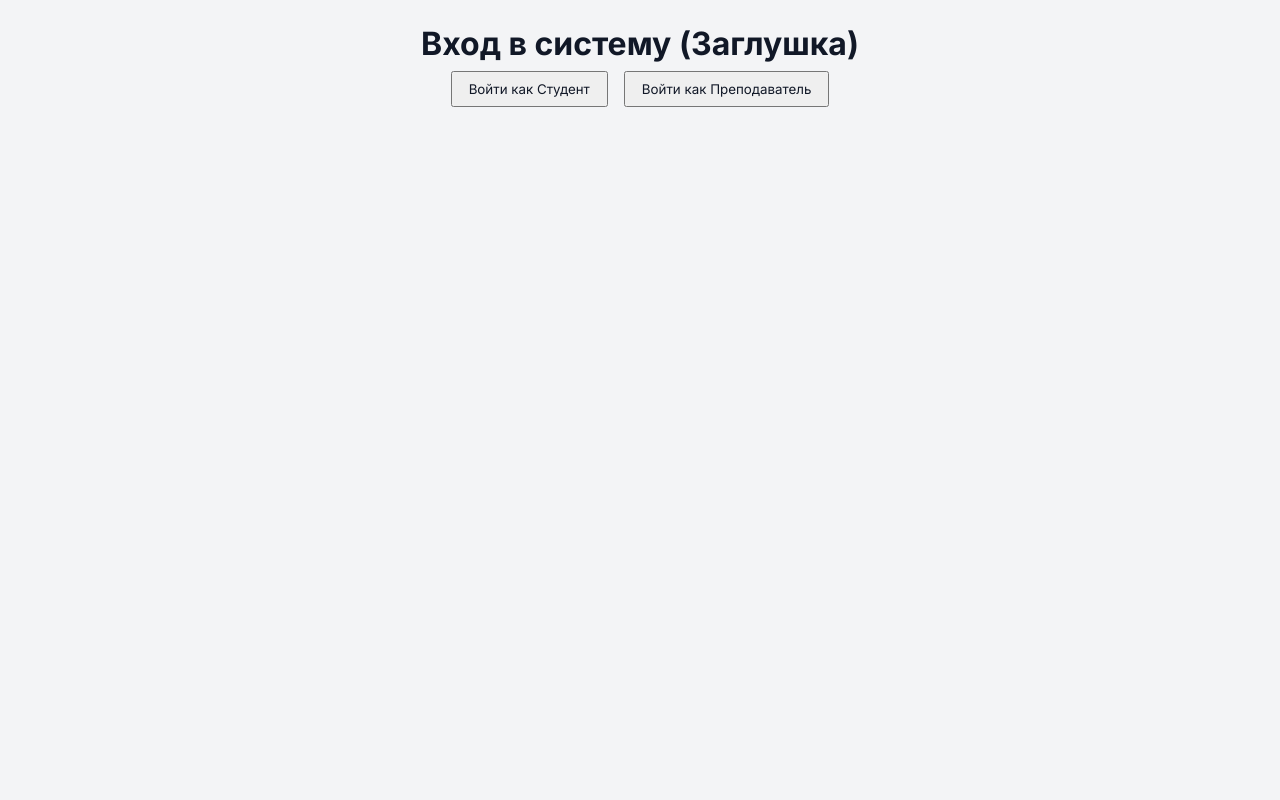
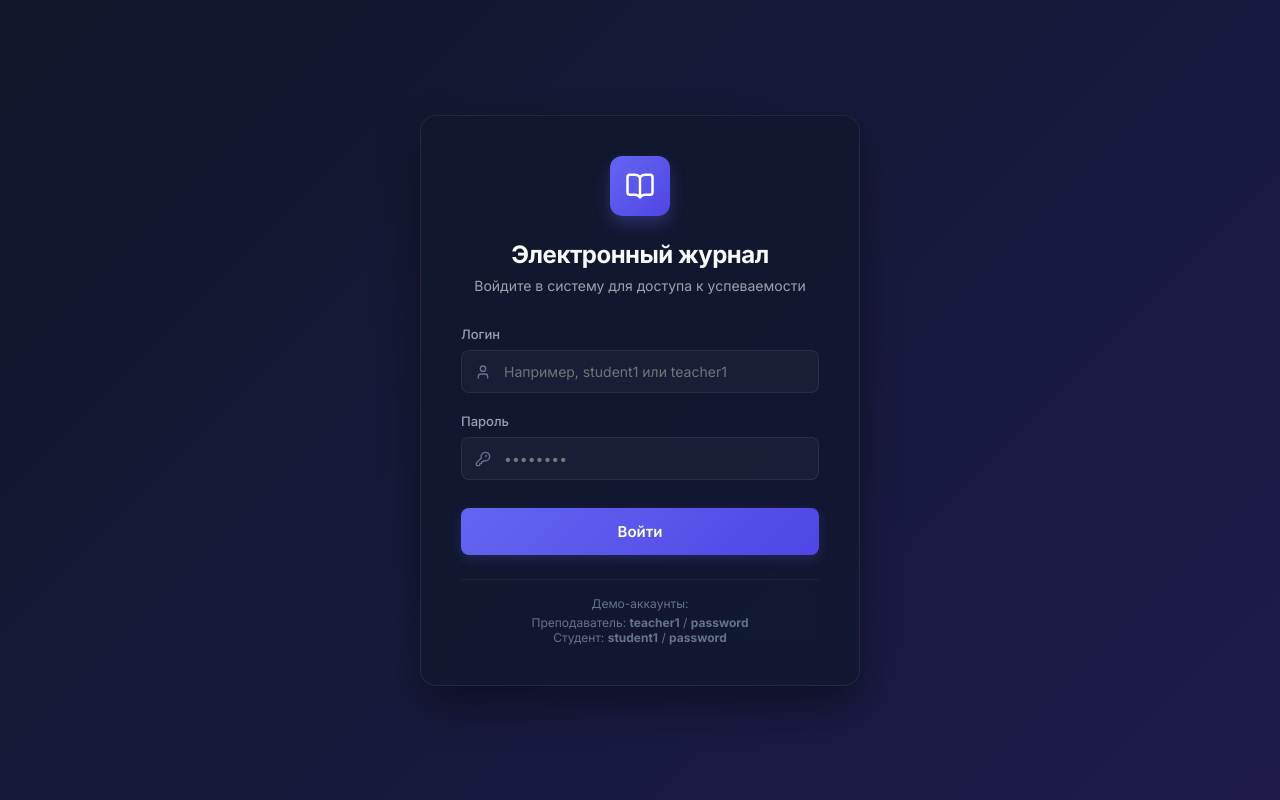
Before and after one commit to bytemeprod/web-gradebook, a React (Vite) app in the folder client/: page /login in a window 1280 px wide. Built offline with nearby package versions, Linux system fonts and the light colour scheme.

Commit message:
feat: implement beautiful Login Page and integrate with API login and auth context routing

```diff
--- a/client/src/App.tsx
+++ b/client/src/App.tsx
@@ -3,21 +3,7 @@ import { BrowserRouter, Routes, Route, Navigate } from "react-router-dom";
 import { AuthProvider, useAuth } from "./context/AuthContext.tsx";
 import ProtectedRoute from "./components/ProtectedRoute.tsx";
 import PublicRoute from "./components/PublicRoute.tsx";
-
-// Placeholder Components (will be replaced by actual pages in subsequent commits)
-const LoginPlaceholder = () => {
-  const { login } = useAuth();
-  const handleLogin = (role: "student" | "teacher") => {
-    login(role === "student" ? "student1" : "teacher1", "password");
-  };
-  return (
-    <div style={{ padding: 24, textAlign: "center" }}>
-      <h1>Вход в систему (Заглушка)</h1>
-      <button onClick={() => handleLogin("student")} style={{ margin: 8, padding: "8px 16px" }}>Войти как Студент</button>
-      <button onClick={() => handleLogin("teacher")} style={{ margin: 8, padding: "8px 16px" }}>Войти как Преподаватель</button>
-    </div>
-  );
-};
+import Login from "./pages/Login.tsx";
 
 const StudentHomePlaceholder = () => <div><h1>Личный кабинет студента</h1><p>Расписание</p></div>;
 const StudentGradebookPlaceholder = () => <div><h1>Электронный журнал студента</h1></div>;
@@ -40,7 +26,7 @@ const App: React.FC = () => {
         <Routes>
           {/* Public Routes */}
           <Route element={<PublicRoute />}>
-            <Route path="/login" element={<LoginPlaceholder />} />
+            <Route path="/login" element={<Login />} />
           </Route>
 
           {/* Root Redirect */}
--- /dev/null
+++ b/client/src/pages/Login.tsx
@@ -0,0 +1,214 @@
+import React, { useState } from "react";
+import { useAuth } from "../context/AuthContext.tsx";
+import { BookOpen, KeyRound, User } from "lucide-react";
+
+const Login: React.FC = () => {
+  const { login } = useAuth();
+  const [username, setUsername] = useState("");
+  const [password, setPassword] = useState("");
+  const [error, setError] = useState<string | null>(null);
+  const [isSubmitting, setIsSubmitting] = useState(false);
+
+  const handleSubmit = async (e: React.FormEvent) => {
+    e.preventDefault();
+    setError(null);
+
+    if (!username.trim() || !password.trim()) {
+      setError("Пожалуйста, заполните все поля.");
+      return;
+    }
+
+    setIsSubmitting(true);
+    try {
+      await login(username, password);
+    } catch (err: any) {
+      setError(err.message || "Неверное имя пользователя или пароль.");
+      setIsSubmitting(false);
+    }
+  };
+
+  return (
+    <div className="login-page">
+      <style>{`
+        .login-page {
+          min-height: 100vh;
+          display: flex;
+          align-items: center;
+          justify-content: center;
+          background: linear-gradient(135deg, #0f172a 0%, #1e1b4b 100%);
+          padding: 24px;
+          color: #f8fafc;
+        }
+        .login-card {
+          width: 100%;
+          max-width: 440px;
+          background: rgba(15, 23, 42, 0.65);
+          backdrop-filter: blur(20px);
+          -webkit-backdrop-filter: blur(20px);
+          border: 1px solid rgba(255, 255, 255, 0.08);
+          box-shadow: 0 20px 40px rgba(0, 0, 0, 0.4);
+          border-radius: var(--radius-lg);
+          padding: 40px;
+          text-align: center;
+        }
+        .login-logo {
+          display: inline-flex;
+          align-items: center;
+          justify-content: center;
+          width: 60px;
+          height: 60px;
+          border-radius: var(--radius-md);
+          background: linear-gradient(135deg, #6366f1 0%, #4f46e5 100%);
+          margin-bottom: 24px;
+          color: white;
+          box-shadow: 0 8px 16px rgba(99, 102, 241, 0.3);
+        }
+        .login-title {
+          font-size: 24px;
+          font-weight: 700;
+          margin-bottom: 8px;
+          letter-spacing: -0.5px;
+        }
+        .login-subtitle {
+          font-size: 14px;
+          color: var(--text-muted);
+          margin-bottom: 32px;
+        }
+        .form-group {
+          margin-bottom: 20px;
+          text-align: left;
+        }
+        .form-label {
+          display: block;
+          font-size: 13px;
+          font-weight: 500;
+          margin-bottom: 8px;
+          color: #94a3b8;
+        }
+        .input-wrapper {
+          position: relative;
+          display: flex;
+          align-items: center;
+        }
+        .input-icon {
+          position: absolute;
+          left: 14px;
+          color: #64748b;
+        }
+        .form-input {
+          width: 100%;
+          padding: 12px 14px 12px 42px;
+          background: rgba(255, 255, 255, 0.03);
+          border: 1px solid rgba(255, 255, 255, 0.08);
+          border-radius: var(--radius-sm);
+          color: white;
+          font-size: 14px;
+          transition: border-color var(--transition-fast), background var(--transition-fast);
+        }
+        .form-input:focus {
+          outline: none;
+          border-color: #6366f1;
+          background: rgba(255, 255, 255, 0.06);
+        }
+        .error-banner {
+          background: rgba(239, 68, 68, 0.1);
+          border: 1px solid rgba(239, 68, 68, 0.2);
+          border-radius: var(--radius-sm);
+          color: #fca5a5;
+          padding: 12px;
+          font-size: 13px;
+          margin-bottom: 24px;
+          text-align: left;
+        }
+        .submit-btn {
+          width: 100%;
+          padding: 14px;
+          background: linear-gradient(135deg, #6366f1 0%, #4f46e5 100%);
+          border: none;
+          border-radius: var(--radius-sm);
+          color: white;
+          font-weight: 600;
+          font-size: 15px;
+          cursor: pointer;
+          transition: opacity var(--transition-fast), transform var(--transition-fast);
+          box-shadow: 0 4px 12px rgba(99, 102, 241, 0.2);
+        }
+        .submit-btn:hover {
+          opacity: 0.95;
+        }
+        .submit-btn:active {
+          transform: scale(0.98);
+        }
+        .submit-btn:disabled {
+          background: #334155;
+          color: #64748b;
+          cursor: not-allowed;
+          box-shadow: none;
+          transform: none;
+        }
+        .demo-info {
+          margin-top: 24px;
+          font-size: 12px;
+          color: #64748b;
+          border-top: 1px solid rgba(255, 255, 255, 0.05);
+          padding-top: 16px;
+        }
+      `}</style>
+      <div className="login-card animate-scale-up">
+        <div className="login-logo">
+          <BookOpen size={30} />
+        </div>
+        <h1 className="login-title">Электронный журнал</h1>
+        <p className="login-subtitle">Войдите в систему для доступа к успеваемости</p>
+
+        {error && <div className="error-banner">{error}</div>}
+
+        <form onSubmit={handleSubmit}>
+          <div className="form-group">
+            <label className="form-label">Логин</label>
+            <div className="input-wrapper">
+              <User size={16} className="input-icon" />
+              <input
+                type="text"
+                className="form-input"
+                placeholder="Например, student1 или teacher1"
+                value={username}
+                onChange={(e) => setUsername(e.target.value)}
+                disabled={isSubmitting}
+                required
+              />
+            </div>
+          </div>
+
+          <div className="form-group" style={{ marginBottom: "28px" }}>
+            <label className="form-label">Пароль</label>
+            <div className="input-wrapper">
+              <KeyRound size={16} className="input-icon" />
+              <input
+                type="password"
+                className="form-input"
+                placeholder="••••••••"
+                value={password}
+                onChange={(e) => setPassword(e.target.value)}
+                disabled={isSubmitting}
+                required
+              />
+            </div>
+          </div>
+
+          <button type="submit" className="submit-btn" disabled={isSubmitting}>
+            {isSubmitting ? "Вход..." : "Войти"}
+          </button>
+        </form>
+
+        <div className="demo-info">
+          <div>Демо-аккаунты:</div>
+          <div style={{ marginTop: "4px" }}>Преподаватель: <b>teacher1</b> / <b>password</b></div>
+          <div>Студент: <b>student1</b> / <b>password</b></div>
+        </div>
+      </div>
+    </div>
+  );
+};
+
+export default Login;
```
